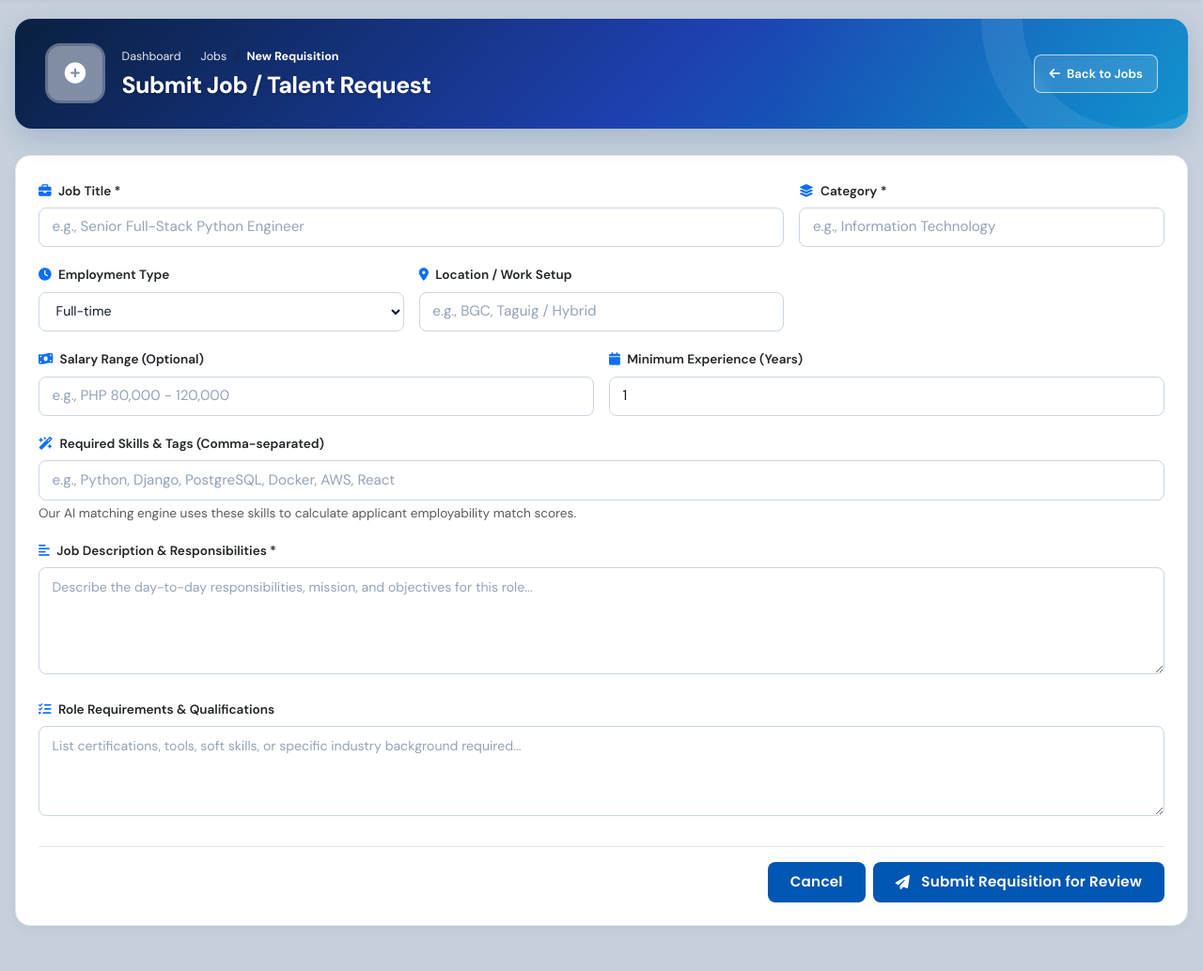
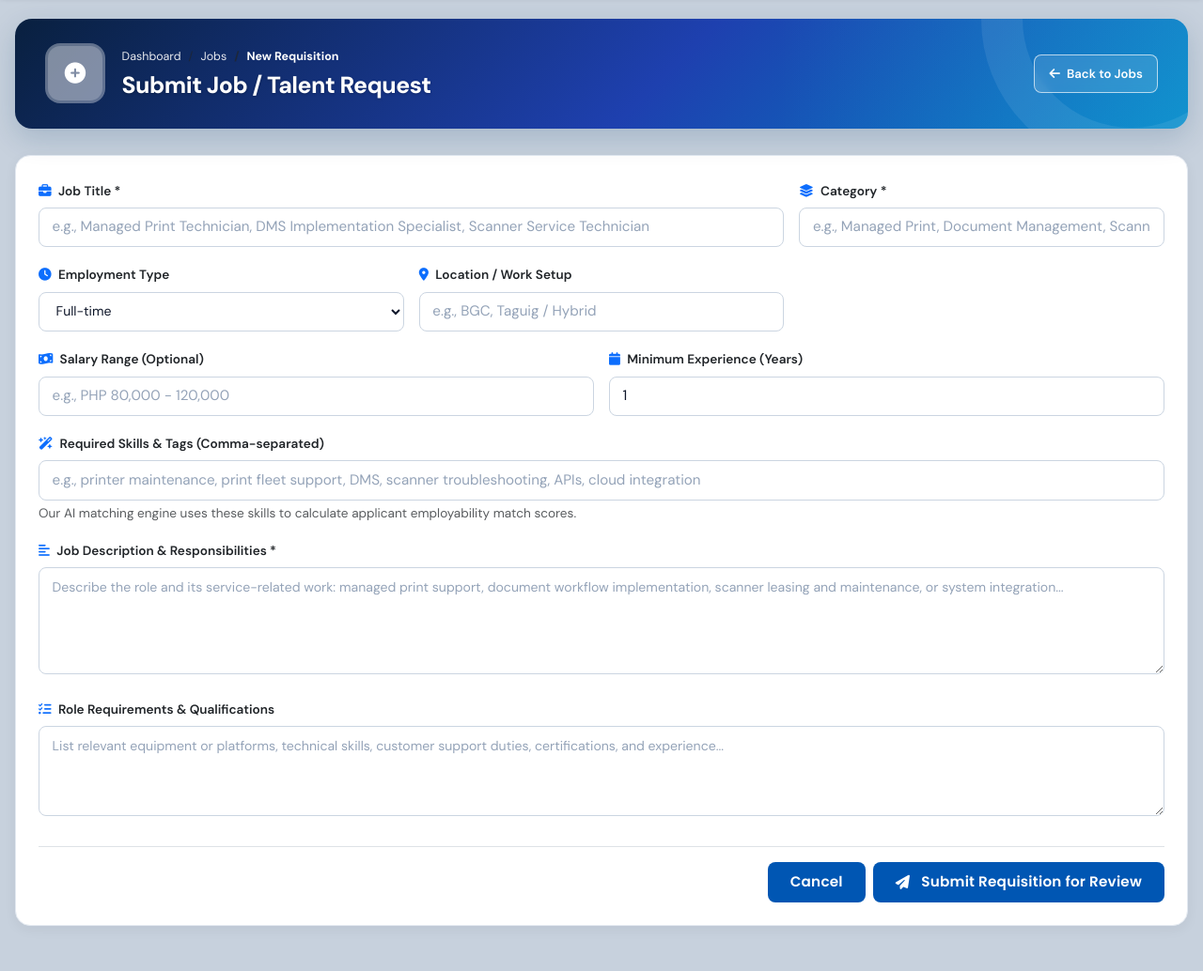
Before and after one commit to Obsianamichaelaaron/MIC, a Django app: template templates/employer/post_job.html in a window 1280 px wide. Shown: the part 70-1104 px from the top of the page at 94% size. Run offline with Django 5.2, Linux system fonts and the light colour scheme; the template is opened without the code that fills it: most values are stand-ins (such as "Sample title", 1, 10 or a date in 2020); parts of the project's set-up code (start-up, migrations or seed data) failed here and were passed over; some web fonts are replaced.

Commit message:
Align job posting examples with company services
Co-authored-by: Copilot <223556219+Copilot@users.noreply.github.com>

```diff
--- a/templates/employer/post_job.html
+++ b/templates/employer/post_job.html
@@ -302,11 +302,11 @@
                 <div class="row g-3">
                     <div class="col-md-8">
                         <label class="form-label fw-semibold small text-dark"><i class="fa-solid fa-briefcase text-primary me-1"></i> Job Title *</label>
-                        <input type="text" name="title" required value="{{ form_data.title|default:'' }}" class="form-control-custom" placeholder="e.g., Senior Full-Stack Python Engineer">
+                        <input type="text" name="title" required value="{{ form_data.title|default:'' }}" class="form-control-custom" placeholder="e.g., Managed Print Technician, DMS Implementation Specialist, Scanner Service Technician">
                     </div>
                     <div class="col-md-4">
                         <label class="form-label fw-semibold small text-dark"><i class="fa-solid fa-layer-group text-primary me-1"></i> Category *</label>
-                        <input type="text" name="category" required value="{{ form_data.category|default:'' }}" class="form-control-custom" placeholder="e.g., Information Technology">
+                        <input type="text" name="category" required value="{{ form_data.category|default:'' }}" class="form-control-custom" placeholder="e.g., Managed Print, Document Management, Scanner Leasing, System Integration">
                     </div>
 
                     <div class="col-md-4">
@@ -336,18 +336,18 @@
 
                     <div class="col-12">
                         <label class="form-label fw-semibold small text-dark"><i class="fa-solid fa-wand-magic-sparkles text-primary me-1"></i> Required Skills & Tags (Comma-separated)</label>
-                        <input type="text" name="skills_required" value="{{ form_data.skills_required|default:'' }}" class="form-control-custom" placeholder="e.g., Python, Django, PostgreSQL, Docker, AWS, React">
+                        <input type="text" name="skills_required" value="{{ form_data.skills_required|default:'' }}" class="form-control-custom" placeholder="e.g., printer maintenance, print fleet support, DMS, scanner troubleshooting, APIs, cloud integration">
                         <div class="form-text text-muted small">Our AI matching engine uses these skills to calculate applicant employability match scores.</div>
                     </div>
 
                     <div class="col-12">
                         <label class="form-label fw-semibold small text-dark"><i class="fa-solid fa-align-left text-primary me-1"></i> Job Description & Responsibilities *</label>
-                        <textarea name="description" rows="5" required class="form-control-custom" placeholder="Describe the day-to-day responsibilities, mission, and objectives for this role...">{{ form_data.description|default:'' }}</textarea>
+                        <textarea name="description" rows="5" required class="form-control-custom" placeholder="Describe the role and its service-related work: managed print support, document workflow implementation, scanner leasing and maintenance, or system integration...">{{ form_data.description|default:'' }}</textarea>
                     </div>
 
                     <div class="col-12">
                         <label class="form-label fw-semibold small text-dark"><i class="fa-solid fa-list-check text-primary me-1"></i> Role Requirements & Qualifications</label>
-                        <textarea name="requirements" rows="4" class="form-control-custom" placeholder="List certifications, tools, soft skills, or specific industry background required...">{{ form_data.requirements|default:'' }}</textarea>
+                        <textarea name="requirements" rows="4" class="form-control-custom" placeholder="List relevant equipment or platforms, technical skills, customer support duties, certifications, and experience...">{{ form_data.requirements|default:'' }}</textarea>
                     </div>
                 </div>
 
```
Also changed, not shown: app/templates/admin/post_job.html (+4 -4 lines), app/templates/employer/post_job.html (+5 -5 lines), templates/admin/post_job.html (+4 -4 lines).
